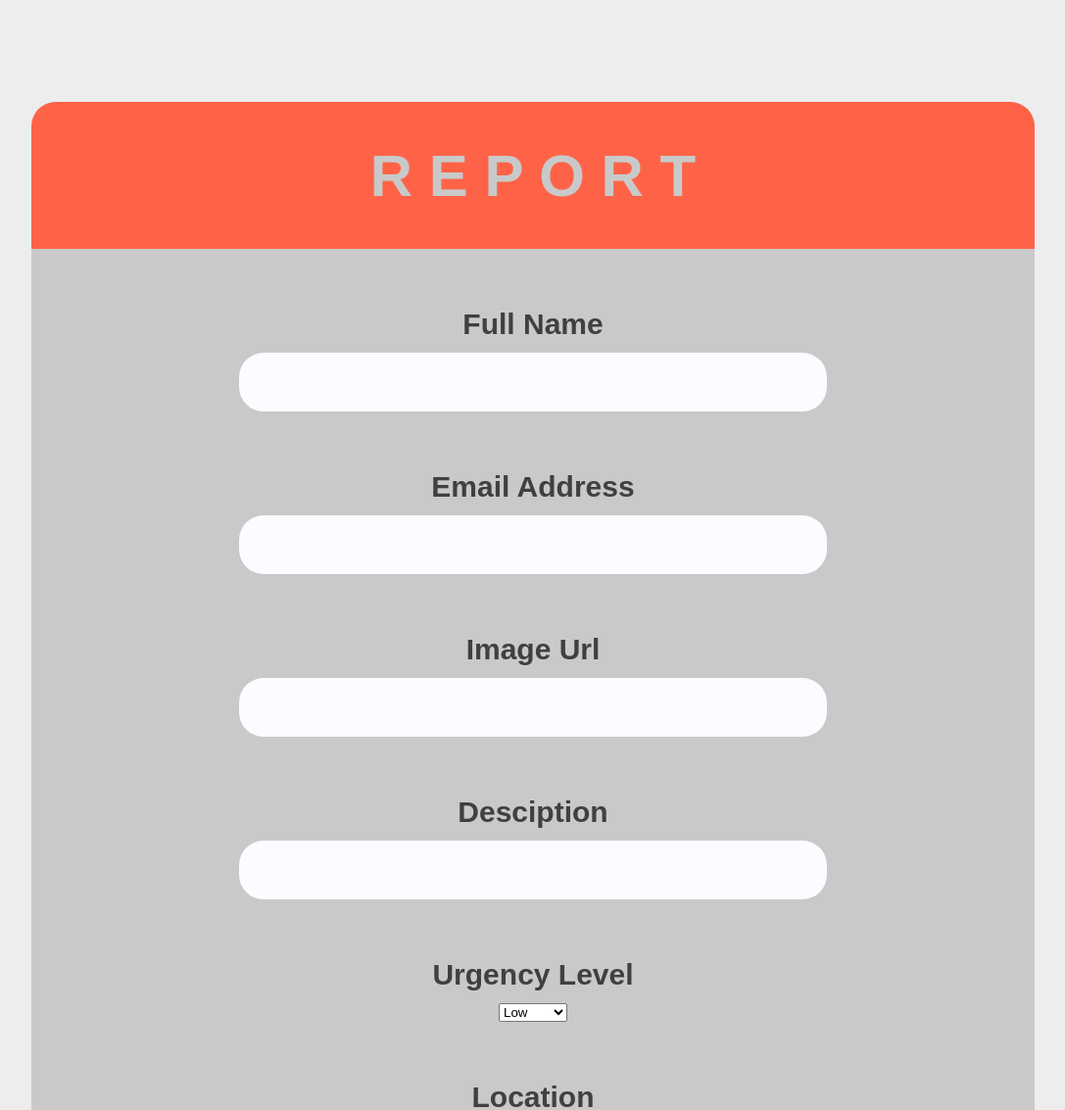
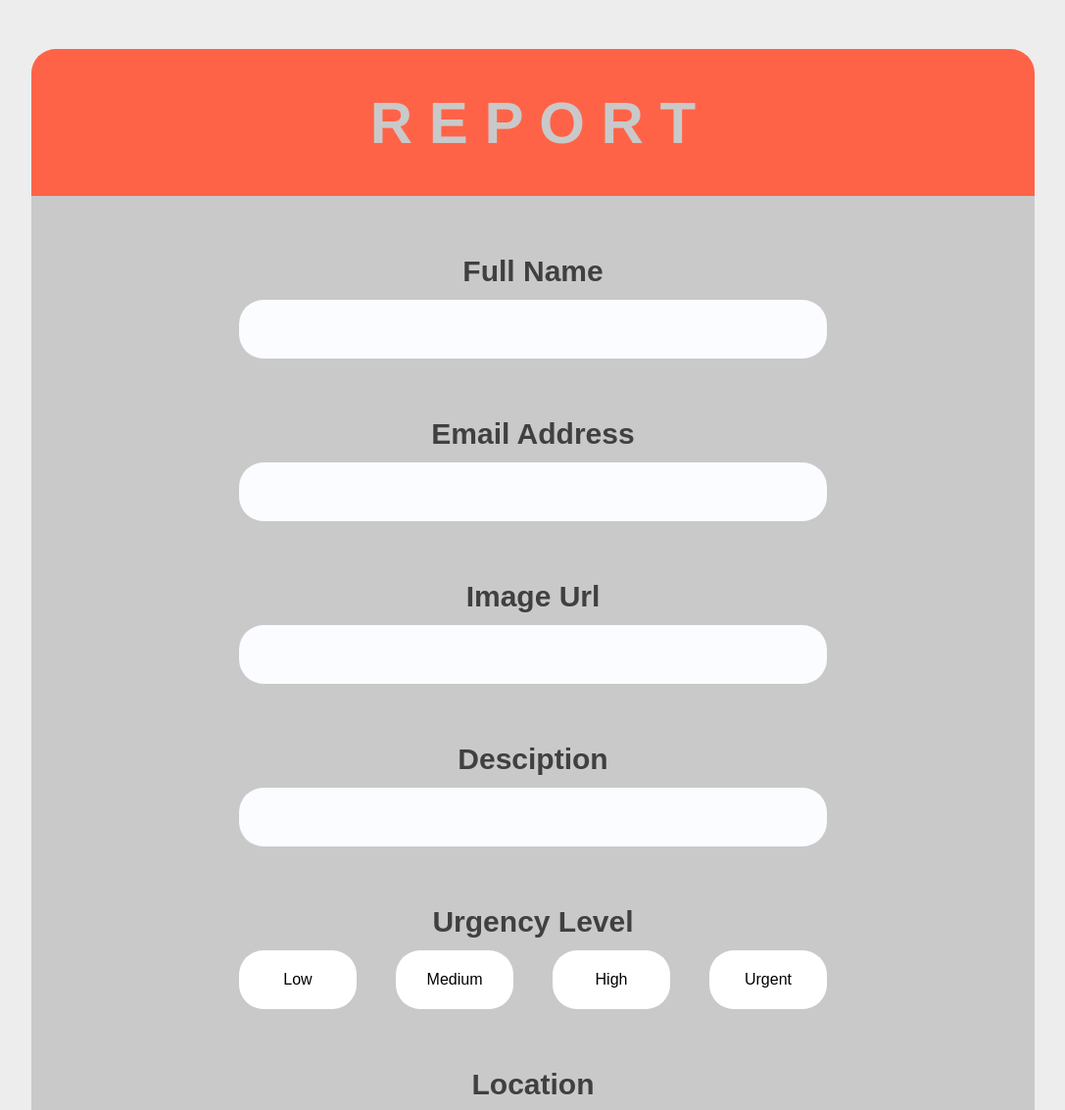
Before and after one commit to puentesca/CSSIProject, a Python web app: template templates/form-page.html in a window 1280 px wide. Shown: the part 29-1162 px from the top of the page at 98% size, without its empty margins (96-1183 px from the left). Run offline with Jinja, Linux system fonts and the light colour scheme; the template is opened without the code that fills it, so the values that code supplies are empty; some libraries are stand-ins or nearby versions; some web fonts are replaced.

Commit message:
Added urgency front-end selection and backend distribution. Added the first front-end tag functionality.

```diff
--- a/scripts/form-page.js
+++ b/scripts/form-page.js
@@ -1,5 +1,46 @@
 function init() {
-  //Example: $("#click").click(onButtonClick);
+  // Urgency Levels
+  SetUrgencyButtonToggle(".toggle_checkbox_holder_urgency_low","#urgency_low");
+  SetUrgencyButtonToggle(".toggle_checkbox_holder_urgency_medium", "#urgency_medium");
+  SetUrgencyButtonToggle(".toggle_checkbox_holder_urgency_high", "#urgency_high");
+  SetUrgencyButtonToggle(".toggle_checkbox_holder_urgency_urgent", "#urgency_urgent");
+
+  //Tags
+  SetUrgencyButtonToggle(".toggle_checkbox_holder_tag_vandalism", "#tag_vandalism");
+  SetUrgencyButtonToggle(".toggle_checkbox_holder_tag_drug","#tagtag_drug");
+  SetUrgencyButtonToggle(".toggle_checkbox_holder_tag_loitering", "#tag_loitering");
+  SetUrgencyButtonToggle(".toggle_checkbox_holder_tag_underage_substance_use", "#tag_underage_substance_use");
+}
+
+function SetUrgencyButtonToggle(div_name, checkbox_name)
+{
+  $(div_name).on("click", function() {
+    if(UrgencySelected() && $(checkbox_name).is(':checked') != true)
+      return;
+    $(this).toggleClass("checkbox_on");
+    $(checkbox_name).prop("checked", !$(checkbox_name).is(':checked'));
+  });
+}
+// Returns true if an urgency is already selected
+function UrgencySelected(){
+  console.log("")
+  let checkbox_names = ["#urgency_low","#urgency_medium", "#urgency_high","#urgency_urgent"]
+  for(let i = 0; i < checkbox_names.length; i++)
+  {
+    let checkbox_name = checkbox_names[i];
+    //If an urgency is already selected
+    if($(checkbox_name).is(':checked'))
+      return true;
+  }
+  return false;
+}
+
+function SetTagButtonToggle(div_name, checkbox_name)
+{
+  $(div_name).on("click", function() {
+    $(this).toggleClass("checkbox_on");
+    $(checkbox_name).prop("checked", !$(checkbox_name).is(':checked'));
+  });
 }
 
 $(document).ready(init);
--- a/styles/form-page.css
+++ b/styles/form-page.css
@@ -80,21 +80,11 @@ body {
 
 
 /* Textboxes  */
-.textbox_holder{
-  background-color: #fafcff;
-  border: 0px;
-  padding: 0px;
-  border-radius: 25px;
-  width: auto;
-  display: flex;
-  justify-content: center;
-  min-height: 60px;
-}
 
 .textbox{
   background-color: #fafcff;
-  width: 92%;
-  min-height: 90%;
+  width: 100%;
+  min-height: 60px;
 
   border: 0px;
   padding: 0px;
@@ -102,7 +92,76 @@ body {
   font-size: 180%;
   color: #525252;
   text-align: center;
+  border-radius: 25px;
 }
+
+.textbox:hover
+{
+  background-color: #474747;
+  color:white;
+}
+.textbox_holder:hover
+{
+  background-color: black;
+}
+
+/* Checkbox Selection */
+
+#urgency_holder
+{
+  min-height: 60px;
+  background-color: #c9c9c9;
+  border: 0px;
+  padding: 0px;
+
+  width: auto;
+  display: flex;
+  justify-content: space-between;
+  border-radius: 25px;
+}
+
+/* Tags */
+#tags_holder
+{
+  min-height: 60px;
+  background-color: #c9c9c9;
+  border: 0px;
+  padding: 0px;
+
+  width: auto;
+  display: flex;
+  justify-content: space-between;
+  border-radius: 25px;
+}
+
+/*  background image to show visually that a checbox is selected*/
+.toggle_checkbox_holder
+{
+  background-color: #ffffff;
+  border: 0px;
+  padding: 0px;
+
+  width: 20%;
+  display: flex;
+  justify-content: center;
+  align-items: center;
+  min-height: 60px;
+  min-width: 60px;
+  border-radius: 25px;
+}
+
+/* Invisible checkbox element over div */
+.toggle_checkbox
+{
+  transform: scaleX(1) scaleY(1);
+  display: none;
+}
+
+.checkbox_on
+{
+  background-color: tomato;
+}
+
 
 /* Buttons */
 
--- a/templates/form-page.html
+++ b/templates/form-page.html
@@ -1,10 +1,10 @@
 <!DOCTYPE html>
 <html>
   <head>
+    <script src = "https://cdnjs.cloudflare.com/ajax/libs/jquery/2.1.4/jquery.js"></script>
     <link href="https://fonts.googleapis.com/css?family=Antic&display=swap" rel="stylesheet">
-    <link href="https://fonts.googleapis.com/css?family=Arvo&display=swap" rel="stylesheet">
     <link rel="stylesheet" href="styles/form-page.css">
-    <script src="scripts/main-page.js"></script>
+    <script src="scripts/form-page.js"></script>
     <title></title>
   </head>
   <body>
@@ -17,46 +17,79 @@
             <h1 class = "text" id = "header_text">R E P O R T</h1>
           </div>
           <form method = "post">
-            <h3 class = "text textbox_header" id = "name_header">Full Name</h3>
-            <div class = "textbox_holder" id = "name_div">
+            <h2 class = "text textbox_header" id = "name_header">Full Name</h2>
               <input class = "textbox" id = "name_textbox" type = "textbox" name = "name"><br>
+            <h2 class = "text textbox_header" id = "email_header">Email Address</h2>
+              <input class = "textbox" id = "email_textbox" type = "textbox" name = "email"><br>
+            <h2 class = "text textbox_header" id = "image_url_header">Image Url</h2>
+              <input class = "textbox" id = "image_url_textbox" type = "textbox" name = "image-url"> <br>
+            <h2 class = "text textbox_header" id = "description_header">Desciption</h2>
+              <input class = "textbox" id = "description_textbox" type = "textbox" name = "description"><br>
+            <h2 class = "text textbox_header" id = "urgency_header">Urgency Level</h2>
+            <div id = "urgency_holder">
+              <div class = "toggle_checkbox_holder_urgency_low toggle_checkbox_holder">
+                <p class = "text toggle_checkbox_text" id = "urgency_low_text">Low</p>
+              </div>
+              <div class = "toggle_checkbox_holder_urgency_medium toggle_checkbox_holder">
+                <p class = "text toggle_checkbox_text" id = "urgency_medium_text">Medium</p>
+              </div>
+              <div class = "toggle_checkbox_holder_urgency_high toggle_checkbox_holder">
+                <p class = "text toggle_checkbox_text" id = "urgency_high_text">High</p>
+              </div>
+              <div class = "toggle_checkbox_holder_urgency_urgent toggle_checkbox_holder">
+                <p class = "text toggle_checkbox_text" id = "urgency_urgent_text">Urgent</p>
+              </div>
+
+              <!-- Input checkboxes -->
+              <input type = "checkbox" name = "urgency_low" id = "urgency_low" class = "toggle_checkbox"></input>
+              <input type = "checkbox" name = "urgency_medium" id = "urgency_medium" class = "toggle_checkbox"> </input>
+              <input type = "checkbox" name = "urgency_high" id = "urgency_high" class = "toggle_checkbox"> </input>
+              <input type = "checkbox" name = "urgency_urgent" id = "urgency_urgent" class = "toggle_checkbox"> </input>
+
             </div>
-            <h3 class = "text textbox_header" id = "email_header">Email Address</h3>
-            <div class = "textbox_holder" id = "email_div">
-              <input class = "textbox" id = "email_textbox" type = "textbox" name = "email"><br>
-            </div>
-            <h3 class = "text textbox_header" id = "image_url_header">Image Url</h3>
-            <div class = "textbox_holder" id = "image_url_div">
-              <input class = "textbox" id = "image_url_textbox" type = "textbox" name = "image-url"> <br>
-            </div>
-            <h3 class = "text textbox_header" id = "description_header">Desciption</h3>
-            <div class = "textbox_holder" id = "description_div">
-              <input class = "textbox" id = "description_textbox" type = "textbox" name = "description"><br>
-            </div>
-            <h3 class = "text textbox_header" id = "urgency_header">Urgency Level</h3>
-            <select name = "urgency-level">
+            <!-- <select name = "urgency-level">
               <option value = "Low">Low</option>
               <option value = "Medium">Medium</option>
               <option value = "High">High</option>
               <option value = "Urgent">Urgent</option>
-            </select><br>
-            <h3 class = "text textbox_header" id = "location_header">Location</h3>
+            </select><br> -->
+            <h2 class = "text textbox_header" id = "location_header">Location</h2>
             <!-- <input type = "textbox" name = "location"><br> -->
             <iframe width="600" height="450" frameborder="0" style="border:0" src="https://www.google.com/maps/embed/v1/view?zoom=10&center=47.6062,-122.3321&key=AIzaSyAxRqWmRH0WoaqkSYbLOMIg3roBnPJTqFo" allowfullscreen></iframe> <br>
-            <h3 class = "text textbox_header" id = "location_suggestions_header">Location Suggestions</h3>
-            <select name = "location suggestions">
-            {% for add in addr %}
-              <option value = "{{add}}">{{add}}</option>
-            {% endfor %}
-            <p>{{addr}}</p>
-            Tags:<br>
-          </select>
-            <select name = "tags">
-              <option value = "tag0">tag0</option>
-              <option value = "tag1">tag1</option>
-              <option value = "tag2">tag2</option>
-              <option value = "tag3">tag3</option>
-            </select><br>
+            <!-- <h2 class = "text textbox_header" id = "location_suggestions_header">Location Suggestions</h2> -->
+            <!-- <select name = "location suggestions">
+            { % for add in addr % }
+              <option value = "{ {add} }">{ {add} }</option>
+            { % endfor % }
+            <p>{ {addr} }</p>
+            </select> -->
+
+
+            <h2 class  = "text textbox_header" id = "tags_header"> Tags:</h2>
+
+            <div id = "tags_holder">
+              <div class = "toggle_checkbox_holder_tag_vandalism toggle_checkbox_holder">
+                <p class = "text toggle_checkbox_text" id = "tag_vandalism_text">Vandalism</p>
+              </div>
+              <div class = "toggle_checkbox_holder_tag_drug toggle_checkbox_holder">
+                <p class = "text toggle_checkbox_text" id = "tag_drug_text">Drug(s)</p>
+              </div>
+              <div class = "toggle_checkbox_holder_tag_loitering toggle_checkbox_holder">
+                <p class = "text toggle_checkbox_text" id = "tag_loitering_text">Loitering</p>
+              </div>
+              <div class = "toggle_checkbox_holder_tag_underage_substance_use toggle_checkbox_holder">
+                <p class = "text toggle_checkbox_text" id = "tag_underage_substance_use_text">Underage Substance Use</p>
+              </div>
+
+              <!-- tags checkboxes -->
+              <input type = "checkbox" name = "tag_vandalism" id = "tag_vandalism" class = "toggle_checkbox"></input>
+              <input type = "checkbox" name = "tag_drug" id = "tag_drug" class = "toggle_checkbox"> </input>
+              <input type = "checkbox" name = "tag_loitering" id = "tag_loitering" class = "toggle_checkbox"> </input>
+              <input type = "checkbox" name = "tag_underage_substance_use" id = "tag_underage_substance_use" class = "toggle_checkbox"> </input>
+            </div>
+
+
+              <br>
               <input type = "submit" id = "submit_button">
         </form>
         <div id = "form_background_footer_image">
```
Also changed, not shown: main.py (+63 -23 lines).
